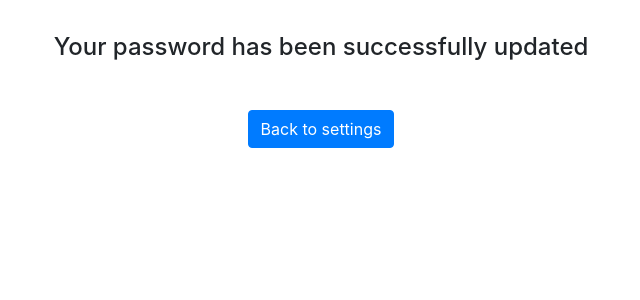
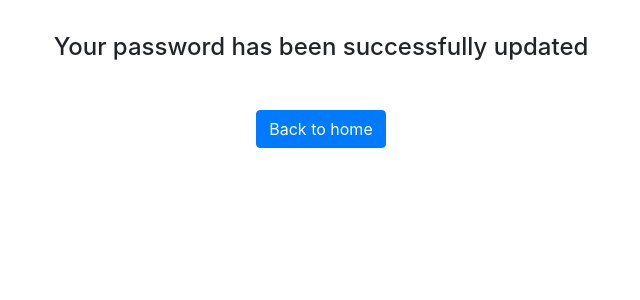
Before and after one commit to aprillm/pimshoe, a PHP site: page /pwdsuccess.php in a window 1280 px wide. Shown: the part 349-649 px from the top of the page, without its empty margins (319-959 px from the left). Run offline with PHP 8.4, Linux system fonts and the light colour scheme; the visitor is signed in with stand-in values (Sample User, id 1).

Commit message:
Update pwdsuccess.php

```diff
--- a/php/pwdsuccess.php
+++ b/php/pwdsuccess.php
@@ -29,12 +29,14 @@ if(!isset($_SESSION["loggedin"]) || $_SESSION["loggedin"] !== true){
       <h4 class="mt-5">Your password has been successfully updated</h4>
     </div>
 
-  </div>
-  <div class="container text-center mt-5">
-    <a href="AdminUser.html" class="btn btn-primary">
-      Back to settings
-    </a>
-  </div>
+
+    <div class="container text-center mt-5">
+       <a href="landing.php" class="btn btn-primary">
+        Back to home
+       </a>
+    </div>
+
+
 
     <!-- Optional JavaScript -->
     <!-- jQuery first, then Popper.js, then Bootstrap JS -->
```
